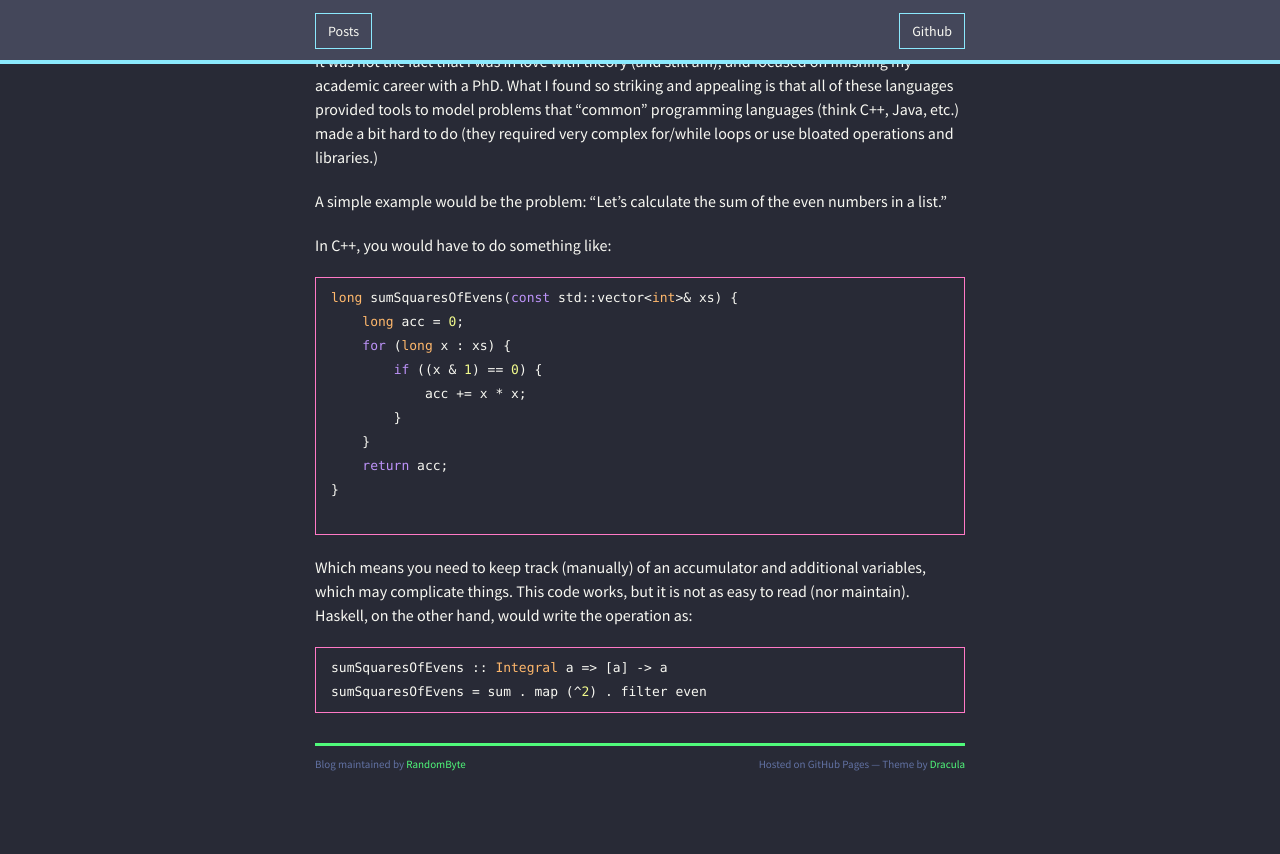
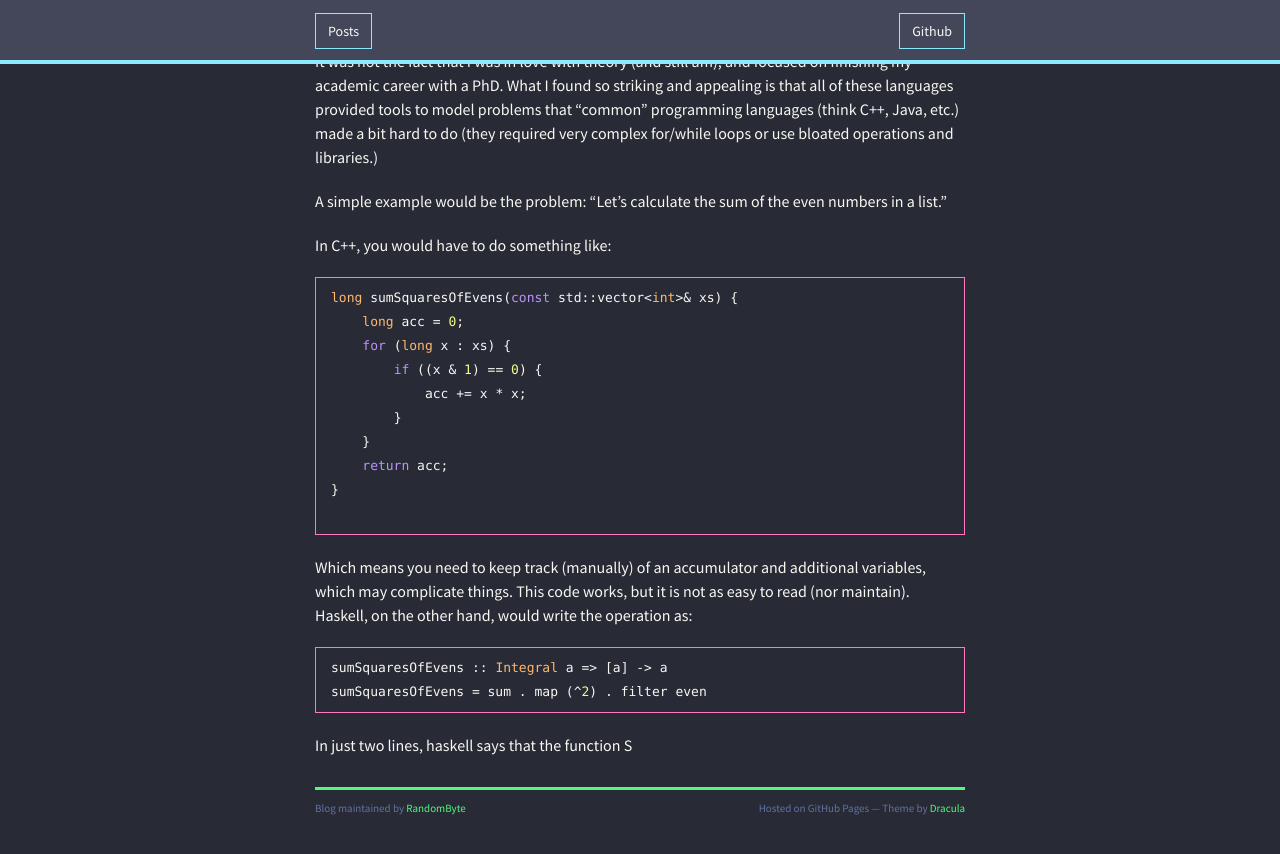
Before and after one commit to macagr/macagr.github.io, a Jekyll site: the page built from posts/opa.md, in a window 1280 px wide and 900 px high, scrolled down 2912 px. Shown: the top 854 px of the window. Built offline with Jekyll 4.4.1, drawn with Linux system fonts in a browser that asks for light colours; nearby versions of some CDN libraries.

Commit message:
Add more

````diff
--- a/posts/opa.md
+++ b/posts/opa.md
@@ -95,3 +95,5 @@ Which means you need to keep track (manually) of an accumulator and additional v
 sumSquaresOfEvens :: Integral a => [a] -> a
 sumSquaresOfEvens = sum . map (^2) . filter even
 ```
+
+In just two lines, haskell says that the function S
````
